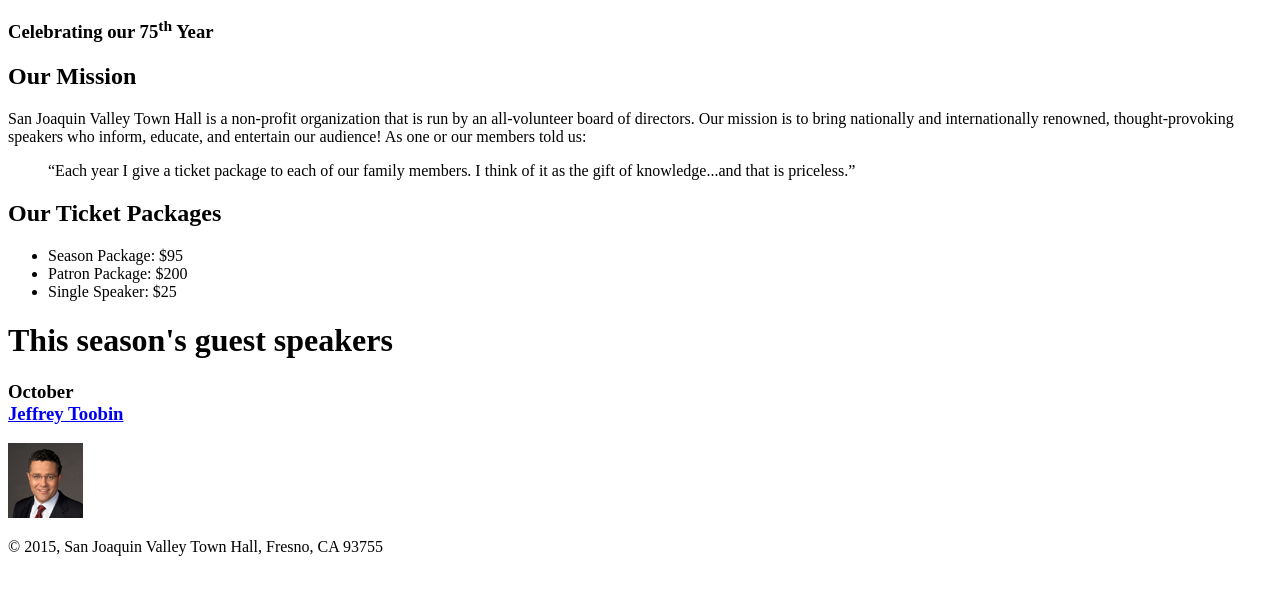
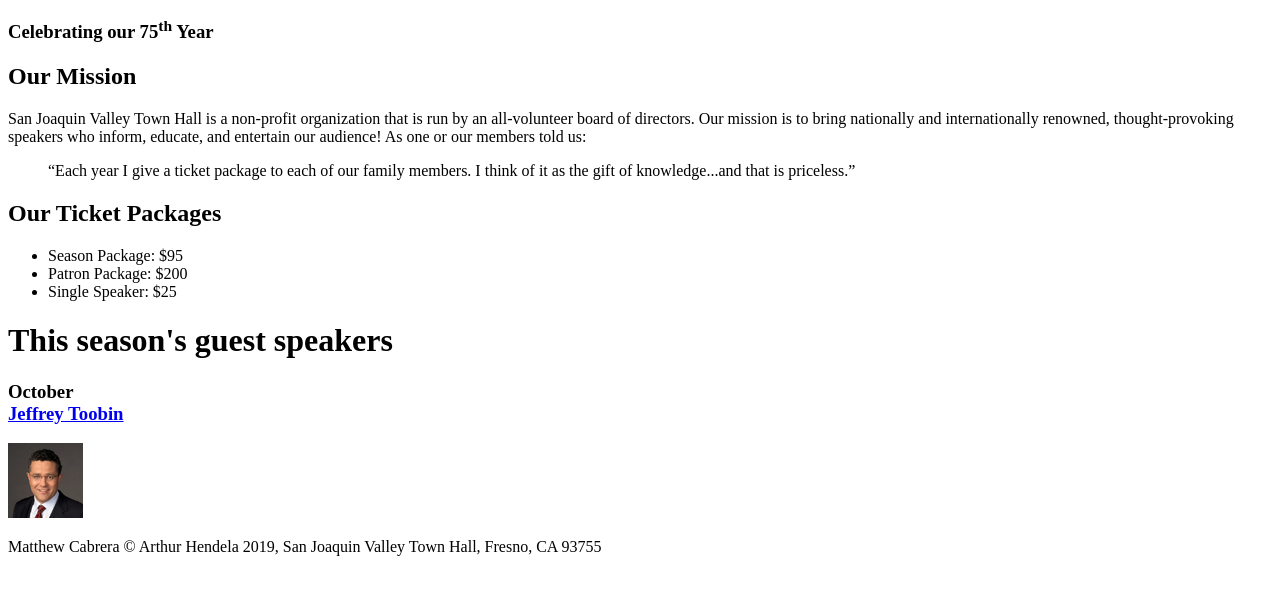
Before and after one commit to mc-729/A08, a plain HTML site: page index.html in a window 1280 px wide. Shown: the part 142-736 px from the top of the page. Drawn offline with Linux system fonts and the light colour scheme.

Commit message:
Task: Edited index.html footer to have my name, professor name, and current year

```diff
--- a/index.html
+++ b/index.html
@@ -39,7 +39,7 @@
             <img src="images/chua75.jpg" alt="Amy Chua photo">-->
 </main>
 <footer>
-    <p>&copy; 2015, San Joaquin Valley Town Hall, Fresno, CA 93755</p>
+    <p>Matthew Cabrera &copy; Arthur Hendela 2019, San Joaquin Valley Town Hall, Fresno, CA 93755</p>
 </footer>
 </body>
 </html>
```
